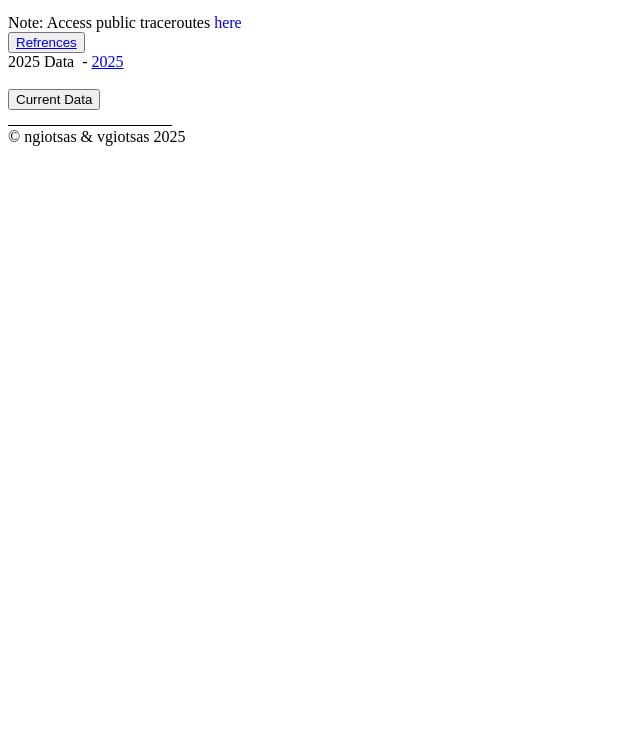
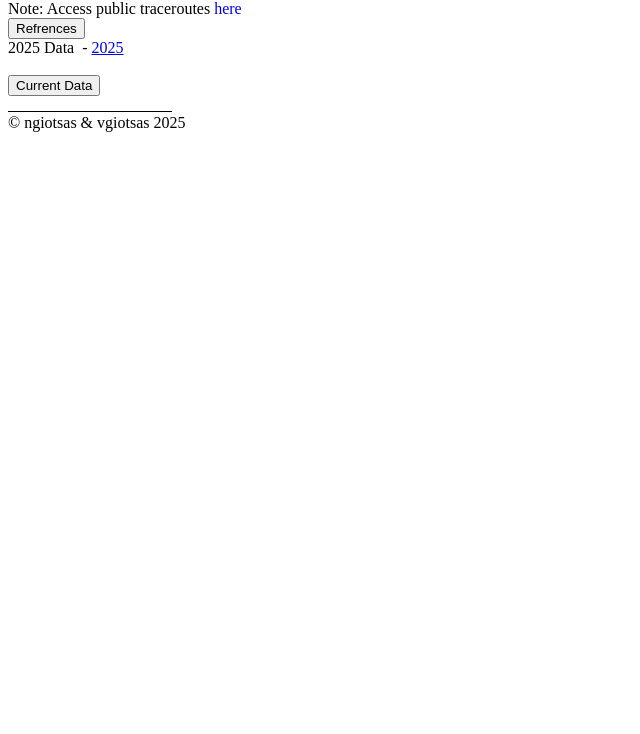
Before and after one commit to ngiotsas/research, a plain HTML site: page index.htm in a window 1280 px wide. Shown: the part 66-800 px from the top of the page, without its empty margins (0-640 px from the left). Drawn offline with Linux system fonts and the light colour scheme.

Commit message:
small changes

```diff
--- a/index.htm
+++ b/index.htm
@@ -1,4 +1,3 @@
-<!DOCTYPE html>
 <html>
 <head>
    <title>Ngiotsas & vgiotsas public research</title>
@@ -12,12 +11,16 @@
         .nbsp-s{
             text-decoration: underline;
         }
+        .refrences a{
+            color:black;
+            text-decoration:none;
+        }
     </style>
 </head>
 <body>
     <h1 style="color:red;">Ngiotsas - Research Data</h1>
     <div class="note">Note: Access public traceroutes <a title="(opens in a new tab)" target="_blank" href="https://data.giotsas.com/data">here</a></div>
-    <button><a href="data.refrences">Refrences</a></button>
+    <button class="refrences"><a href="data.refrences">Refrences</a></button>
     <br>
     2025 Data <!-- Ngiotsas & vgiotsas research data -->&nbsp;&dash;&nbsp;<a href="2025.data">2025</a>
     <br>
```
